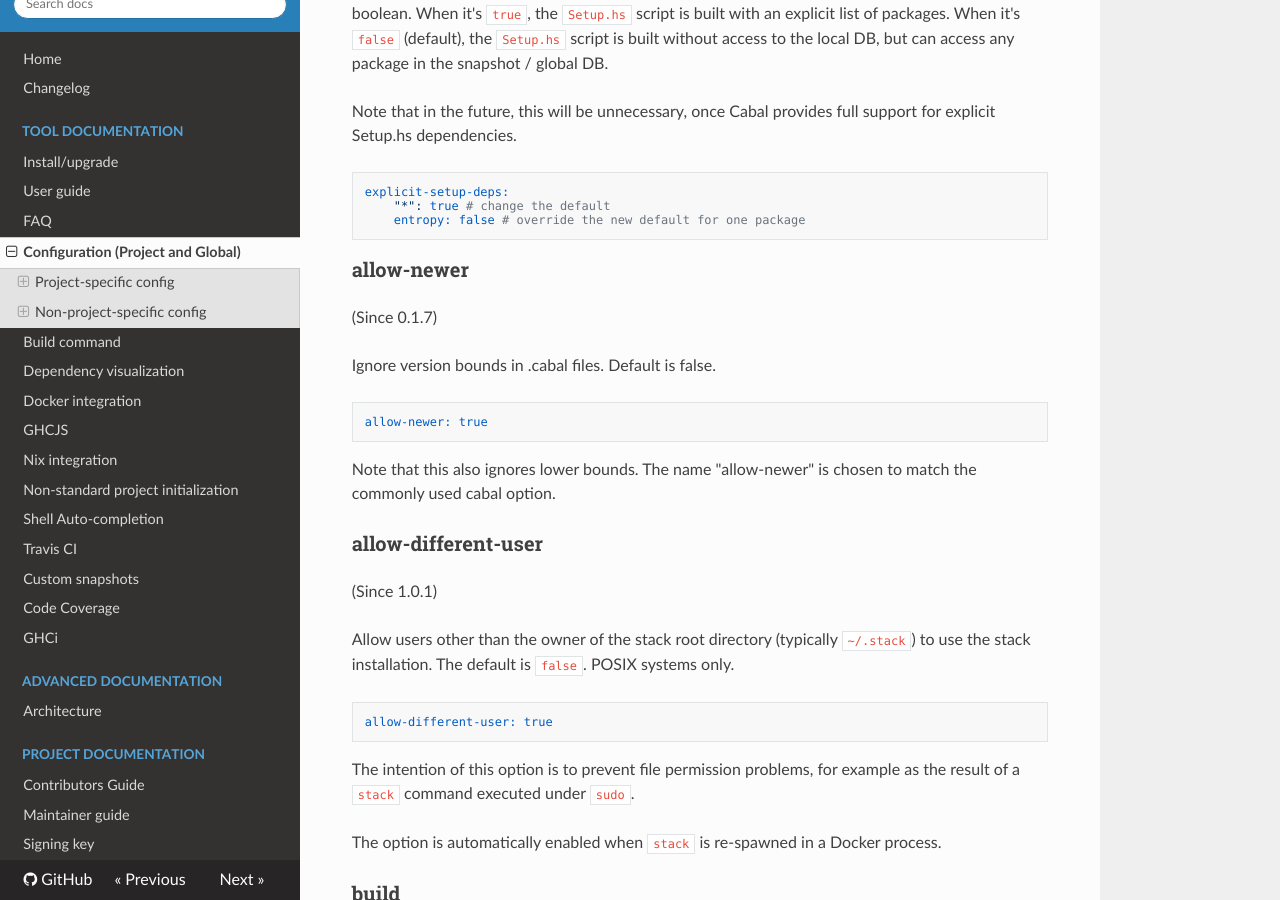
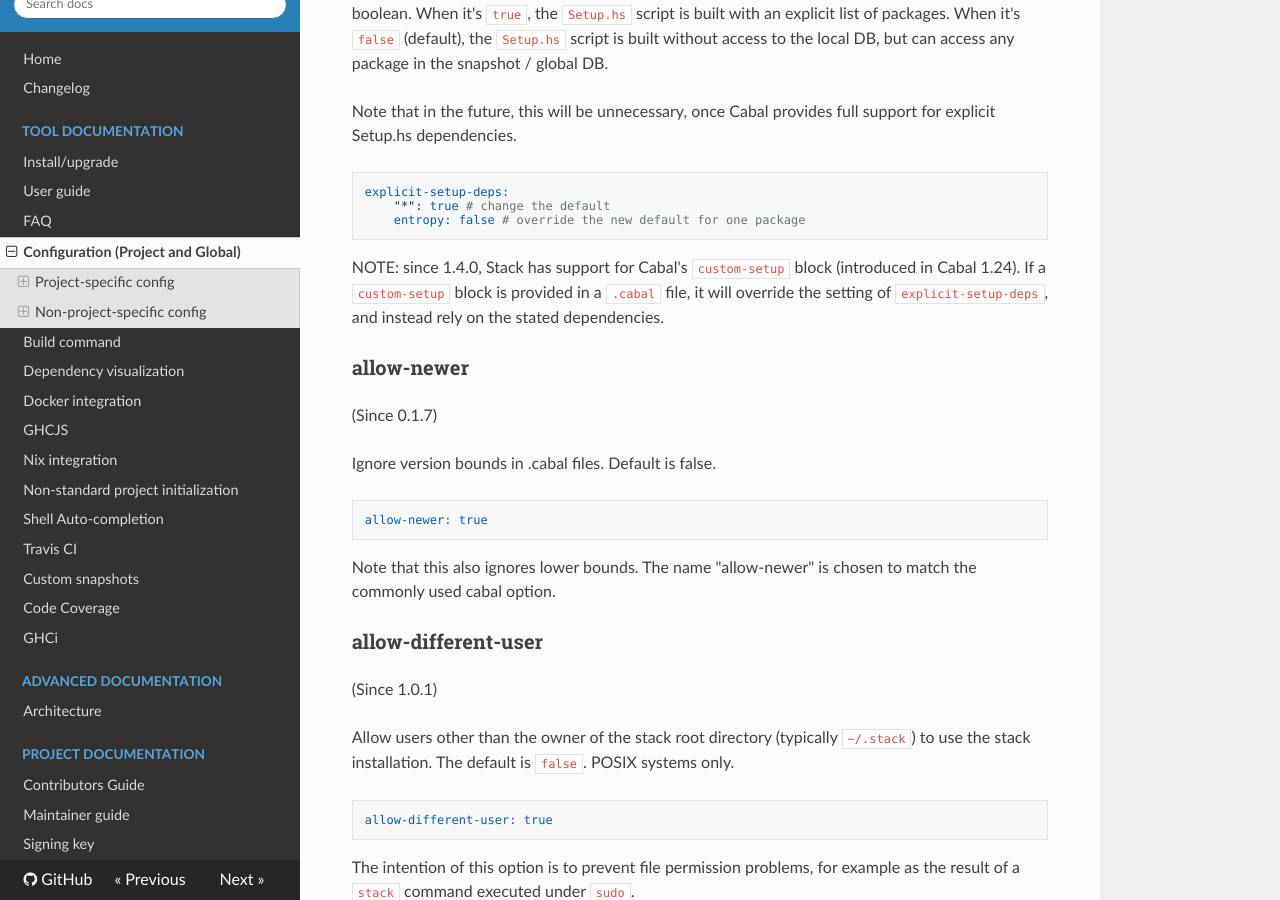
Before and after one commit to commercialhaskell/stack, an MkDocs documentation site: the page built from doc/yaml_configuration.md, in a window 1280 px wide and 900 px high, scrolled down 11218 px. Built offline with MkDocs 1.6.1, drawn with Linux system fonts in a browser that asks for light colours; nearby versions of some CDN libraries; old or Windows-style settings are respelled for this version of MkDocs.

Commit message:
Cabal custom-setup support

````diff
--- a/doc/yaml_configuration.md
+++ b/doc/yaml_configuration.md
@@ -563,6 +563,11 @@ explicit-setup-deps:
     entropy: false # override the new default for one package
 ```
 
+NOTE: since 1.4.0, Stack has support for Cabal's `custom-setup` block
+(introduced in Cabal 1.24). If a `custom-setup` block is provided in a `.cabal`
+file, it will override the setting of `explicit-setup-deps`, and instead rely
+on the stated dependencies.
+
 ### allow-newer
 
 (Since 0.1.7)
````
Also changed, not shown: ChangeLog.md (+4 -0 lines), 4 other files.
